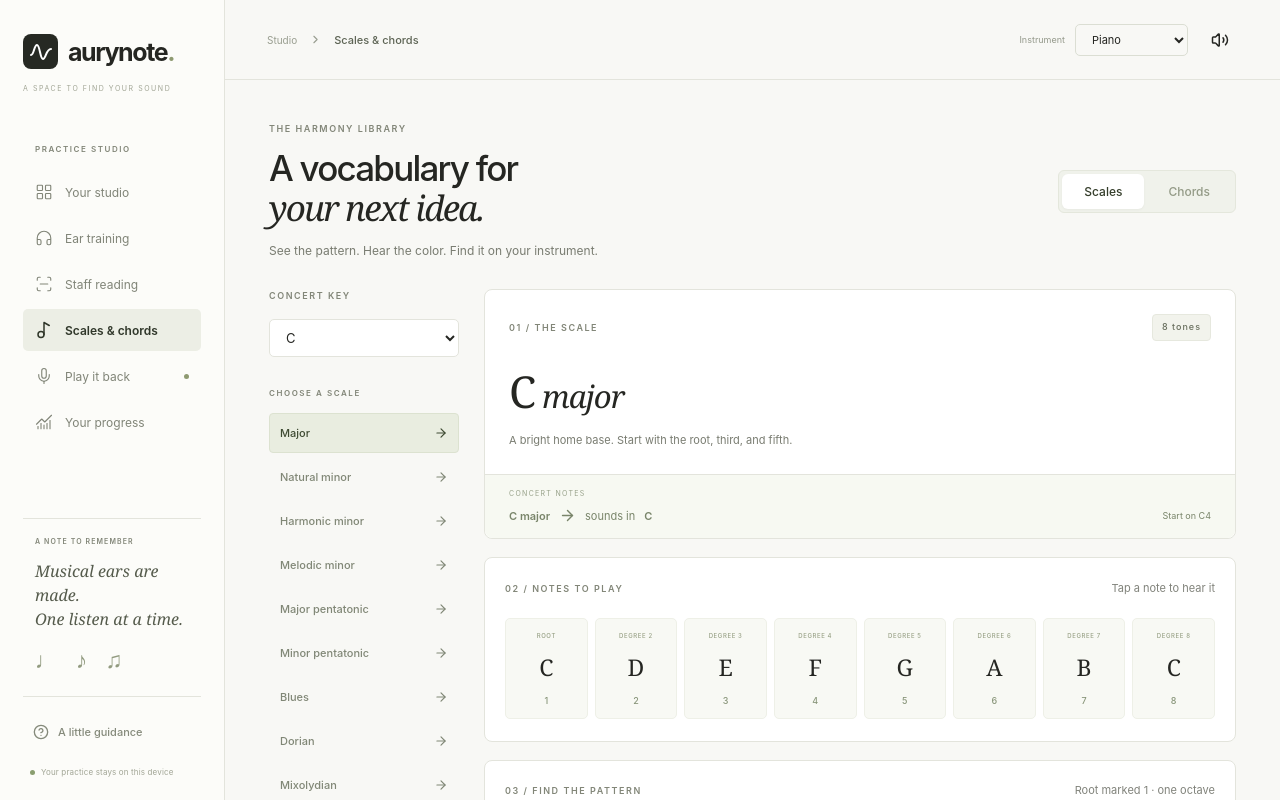
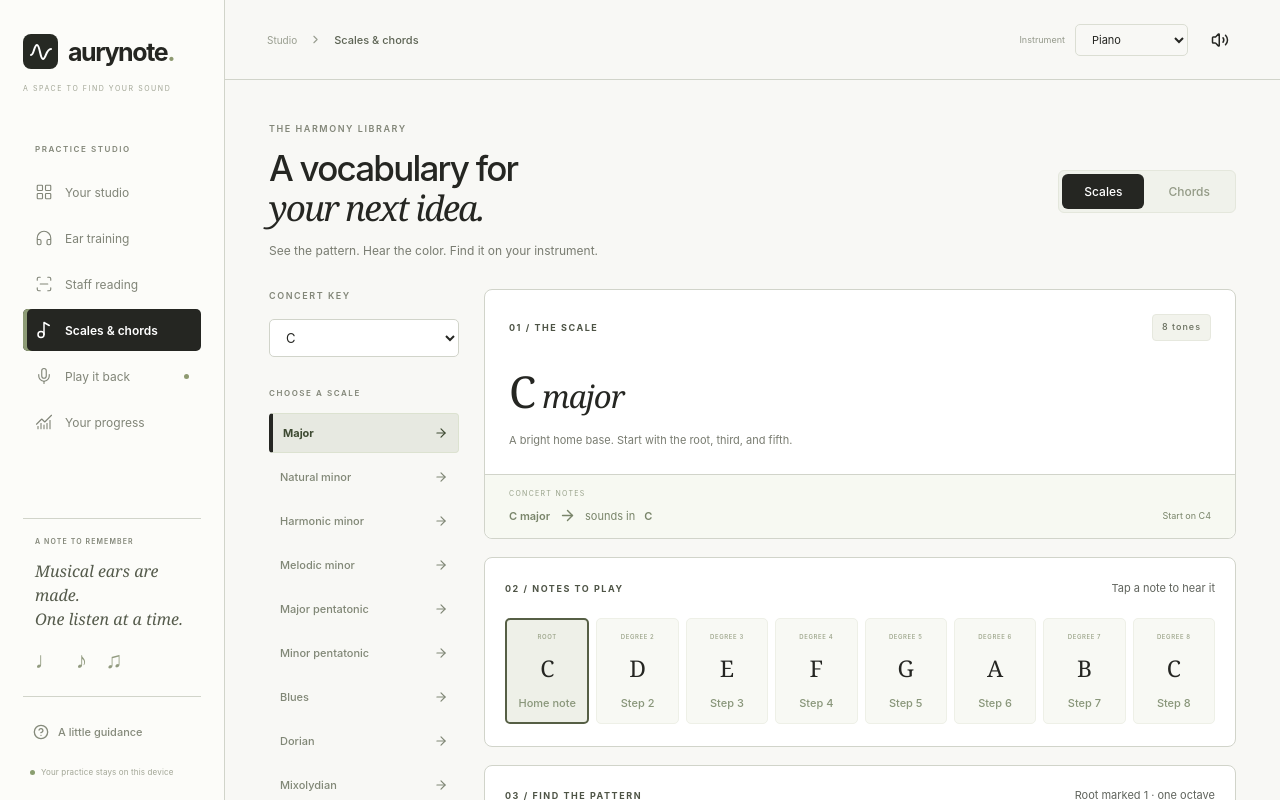
Before and after one commit to Xrkt117/Aurynote, a React (Vite) app in the folder desktop/: page / in a window 1280 px wide. Both pictures are taken after a click on the button "Scales & chords". Shown: the top 800 px of the page. Built offline with nearby package versions, Linux system fonts and the light colour scheme.

Commit message:
Make practice states clearer

```diff
--- a/desktop/src/Explore.tsx
+++ b/desktop/src/Explore.tsx
@@ -89,6 +89,7 @@ export default function Explore() {
         </div>
         <div className="segmented large">
           <button
+            aria-pressed={kind === "scales"}
             className={kind === "scales" ? "selected" : ""}
             onClick={() => {
               setKind("scales");
@@ -98,6 +99,7 @@ export default function Explore() {
             Scales
           </button>
           <button
+            aria-pressed={kind === "chords"}
             className={kind === "chords" ? "selected" : ""}
             onClick={() => {
               setKind("chords");
@@ -130,6 +132,7 @@ export default function Explore() {
           {collection.map((p, i) => (
             <button
               key={p.name}
+              aria-pressed={i === index}
               className={i === index ? "selected" : ""}
               onClick={() => setIndex(i)}
             >
@@ -187,13 +190,19 @@ export default function Explore() {
                 <button
                   key={i}
                   onClick={() => void play(false, i)}
-                  className={active.includes(tone.midi) ? "active" : ""}
+                  className={`${active.includes(tone.midi) ? "active" : ""} ${i === 0 ? "root-tone" : ""}`}
                 >
                   <small>
                     {tone.degree === "1" ? "ROOT" : `DEGREE ${tone.degree}`}
                   </small>
                   <strong>{tone.name}</strong>
-                  <span>{tone.degree}</span>
+                  <span>
+                    {active.includes(tone.midi)
+                      ? "♪ Playing"
+                      : i === 0
+                        ? "Home note"
+                        : `Step ${tone.degree}`}
+                  </span>
                 </button>
               ))}
             </div>
--- a/desktop/src/style.css
+++ b/desktop/src/style.css
@@ -379,7 +379,7 @@ strong {
   width: 215px;
 }
 .volume-popover label {
-  display: block !important;
+  display: block;
   font-size: 12px;
 }
 .volume-popover input {
@@ -654,7 +654,7 @@ strong {
     border-color 0.2s;
 }
 .practice-card:hover {
-  transform: translateY(-3px) !important;
+  transform: translateY(-3px);
 }
 .practice-card > svg:first-child {
   stroke-width: 1.3;
@@ -909,14 +909,14 @@ strong {
   background: #fcfcfa;
 }
 .note-choice.correct-choice {
-  color: #2f7350 !important;
-  border-color: #92b9a0 !important;
-  background: #eef7ef !important;
+  color: #2f7350;
+  border-color: #92b9a0;
+  background: #eef7ef;
 }
 .note-choice.wrong-choice {
-  color: #a3573f !important;
-  border-color: #d9b8ac !important;
-  background: #fbf3ed !important;
+  color: #a3573f;
+  border-color: #d9b8ac;
+  background: #fbf3ed;
 }
 .piano {
   position: relative;
@@ -987,11 +987,11 @@ strong {
   opacity: 1;
 }
 .piano-key.sounding.white {
-  background: #e0e9cf !important;
+  background: #e0e9cf;
 }
 .piano-key.sounding.black {
-  background: #718253 !important;
-  border-color: #718253 !important;
+  background: #718253;
+  border-color: #718253;
   color: #fff;
 }
 .piano-key.sounding .key-marker {
@@ -2057,12 +2057,112 @@ strong {
   *,
   *::before,
   *::after {
-    animation-duration: 0.001ms !important;
-    animation-iteration-count: 1 !important;
-    transition: none !important;
-    scroll-behavior: auto !important;
+    animation-duration: 0.001ms;
+    animation-iteration-count: 1;
+    transition: none;
+    scroll-behavior: auto;
   }
   .countdown {
-    animation: none !important;
-  }
-}
+    animation: none;
+  }
+}
+
+/* Stronger hierarchy without adding decorative color. */
+:root {
+  --muted: #60645d;
+  --line: #d1d4ca;
+}
+.sidebar nav button.active {
+  background: #252622;
+  color: white;
+  box-shadow: inset 4px 0 #8d9b76;
+}
+.sidebar nav button.active svg {
+  color: white;
+}
+.segmented button.selected {
+  background: #252622;
+  color: white;
+  box-shadow: none;
+}
+.pattern-list > button.selected {
+  border-left: 4px solid #252622;
+  background: #e7e9e1;
+  font-weight: 700;
+}
+.listening-status {
+  min-height: 34px;
+  padding: 8px 14px;
+  margin: 0 auto 14px;
+  display: table;
+  background: #eceee7;
+  border: 1px solid #cbd0c0;
+  border-radius: 4px;
+  font-size: 13px;
+  font-weight: 650;
+  color: #343b2d;
+}
+.listen-area {
+  animation: question-arrive 0.25s ease-out;
+}
+@keyframes question-arrive {
+  from {
+    transform: translateY(6px);
+  }
+  to {
+    transform: translateY(0);
+  }
+}
+.note-choice.correct-choice:disabled {
+  opacity: 1;
+  background: #e5f3e9;
+  border: 2px solid #317052;
+  color: #1a5739;
+}
+.note-choice.wrong-choice:disabled {
+  opacity: 1;
+  background: #fbece7;
+  border: 2px dashed #a3573f;
+  color: #813d28;
+}
+.note-choice small {
+  min-height: 18px;
+  font-size: 11px;
+}
+.feedback.success {
+  border-left: 5px solid #317052;
+  background: #e5f3e9;
+  color: #1a5739;
+}
+.feedback.mistake {
+  border-left: 5px solid #a3573f;
+  background: #fbece7;
+  color: #813d28;
+}
+.tone-grid button.root-tone {
+  border: 2px solid #565f45;
+  background: #eef0e8;
+}
+.tone-grid button.active {
+  background: #252622;
+  color: white;
+  border-color: #252622;
+}
+.tone-grid button > span {
+  font-size: 11px;
+}
+.tone-grid button.active small,
+.tone-grid button.active span {
+  color: white;
+}
+.panel-top > .eyebrow {
+  color: #4e5446;
+  font-weight: 700;
+}
+@media (prefers-reduced-motion: reduce) {
+  .listen-area {
+    animation: none;
+  }
+}
+
+.note-choice.correct-choice small, .note-choice.wrong-choice small { color: inherit; font-weight: 650; }
```
